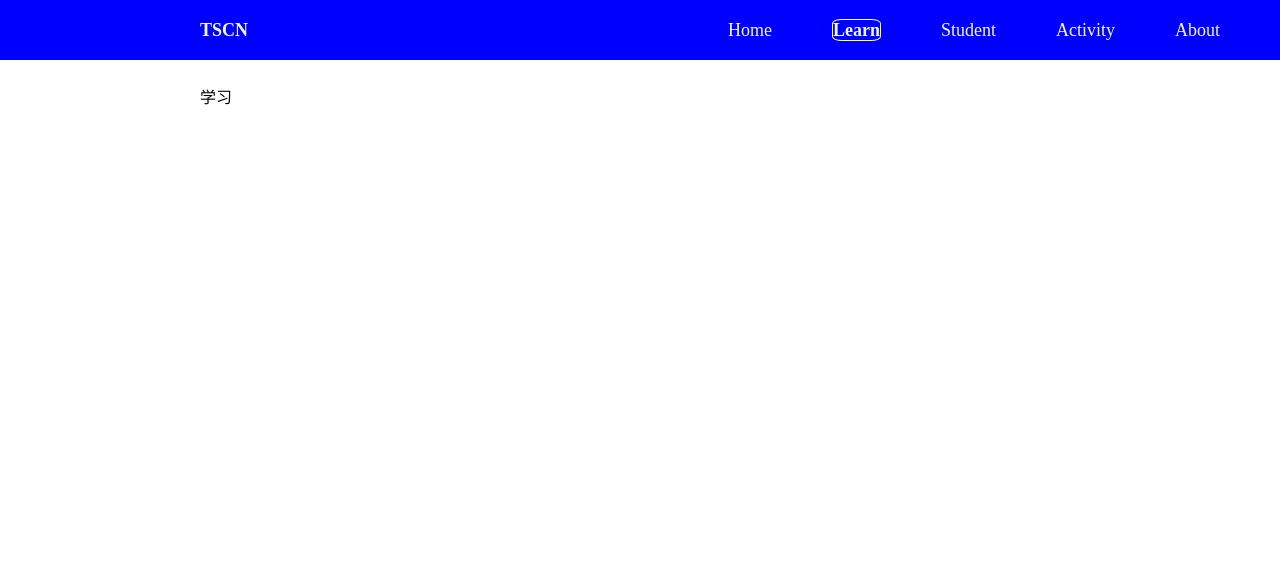
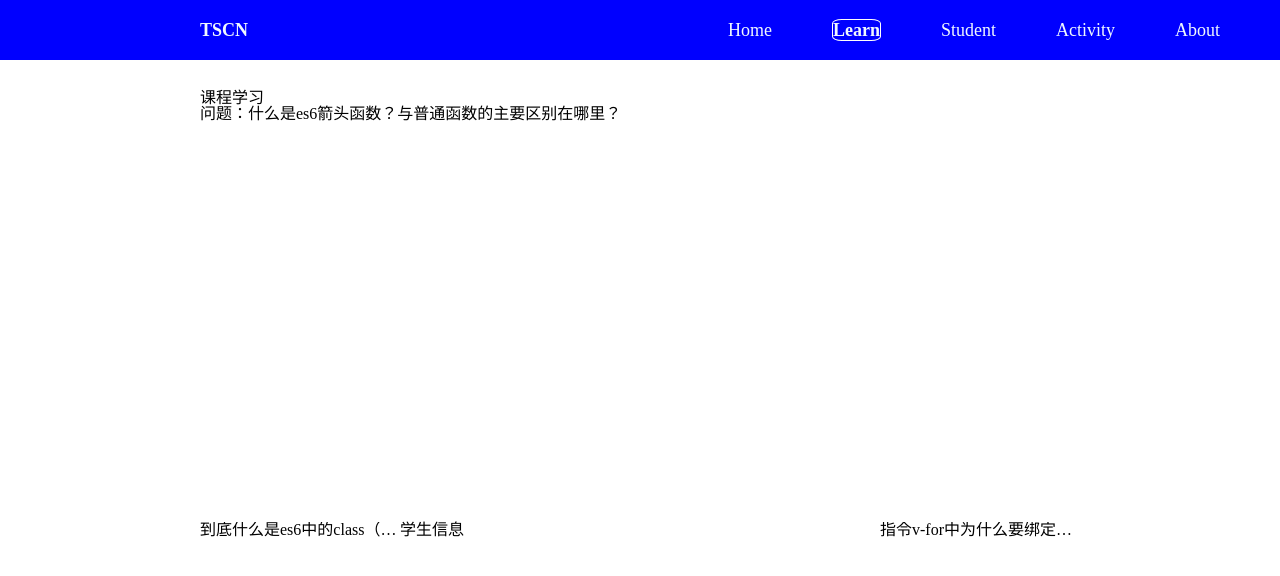
Before and after one commit to vmax-js/vue, a Vue app in the folder vue-pra/: page /learn in a window 1280 px wide. Shown: the top 576 px of the page. Built offline with nearby package versions, Linux system fonts and the light colour scheme.

Commit message:
命名视图和路由传参

```diff
--- a/vue-pra/src/App.vue
+++ b/vue-pra/src/App.vue
@@ -18,6 +18,7 @@
     <!-- 实习面试问到过 渲染不同路由的内容 -->
     <div class="content">
       <router-view></router-view>
+      <router-view name="student"></router-view>
     </div>
   </div>
 </template>
--- a/vue-pra/src/router.js
+++ b/vue-pra/src/router.js
@@ -5,14 +5,14 @@ import Home from './views/Home'
 Vue.use(VueRouter);
 
 const routes = [{
-    path:'/',
-    // 重定向
-    redirect:'/home'
-},
+        path: '/',
+        // 重定向
+        redirect: '/home'
+    },
     {
         // 根路径
         path: '/home',
-        name:'home',
+        name: 'home',
         component: Home,
         // 别名
         // alias:'/'
@@ -20,14 +20,18 @@ const routes = [{
     {
         path: '/learn',
         // 异步组件 当我们点击的时候才会去加载渲染
-        component: () => import('./views/Learn.vue')
+        // component: () => import('./views/Learn.vue')
+        components: {
+            default:()=>import('./views/Learn.vue'),
+            student: () => import('./views/Student.vue')
+        }
     }, {
         path: '/student',
         component: () => import('./views/Student')
     }, {
         path: '/activity',
         // 合并异步组件 webpack
-        component: () => import(/* webpackChunkName:'activity'*/'./views/Activity'),
+        component: () => import( /* webpackChunkName:'activity'*/ './views/Activity'),
         // 重定向和空路径不要同时写 第一种写法 将exact改为active
         // redirect:'/activity/acdemic',
 
@@ -37,10 +41,10 @@ const routes = [{
         // },
 
         // 第三种写法 函数
-        redirect:(to)=>{
+        redirect: (to) => {
             // console.log(to);
-            return{
-                name:'acdemic'
+            return {
+                name: 'acdemic'
             }
         },
         // 嵌套路由
@@ -56,7 +60,7 @@ const routes = [{
                 path: 'acdemic',
                 // 命名路由
                 name: 'acdemic',
-                component: () => import(/* webpackChunkName:'activity'*/'./views/Acdemic')
+                component: () => import( /* webpackChunkName:'activity'*/ './views/Acdemic')
             }, {
                 path: 'download',
                 name: 'download',
@@ -70,10 +74,16 @@ const routes = [{
     }, {
         path: '/about',
         component: () => import('./views/About')
-    },{
-        path:'/question/:id',
-        name:'question',
-        component:() => import('./views/Question')
+    }, {
+        path: '/question/:id',
+        name: 'question',
+        // 组件传参
+        // props: true,
+        props:(route)=>({
+            name:route.name,
+            id:route.params.id
+        }),
+        component: () => import('./views/Question')
     }
 ]
 export default new VueRouter({
--- a/vue-pra/src/views/Learn.vue
+++ b/vue-pra/src/views/Learn.vue
@@ -1,5 +1,15 @@
 <template>
     <div class="learn">
-        学习
+        课程学习
+        <base-question :id="87900901"></base-question>
     </div>
 </template>
+
+<script>
+import BaseQuestion from './Question';
+export default {
+    components:{
+        BaseQuestion
+    }
+}
+</script>
--- a/vue-pra/src/views/Question.vue
+++ b/vue-pra/src/views/Question.vue
@@ -18,6 +18,16 @@
 
 <script>
 export default {
+  props: {
+    id: {
+      type: [String, Number]
+    },
+    name:{
+        type:[String],
+        default:'question'
+
+    }
+  },
   data() {
     return {
       questionObj: []
@@ -25,6 +35,8 @@ export default {
   },
   mounted() {
     // this.getData();
+    // console.log(this.id);
+    // console.log(this.name);
   },
   computed: {
     otherQuestionList() {
@@ -50,17 +62,18 @@ export default {
   },
   methods: {
     handleClick(id) {
-      const { name } = this.$route;
+    //   const { name } = this.$route;
       this.$router.push({
-        // name: "question",
-        name,
+        name: "question",
+        // name,
         params: {
           id
         }
       });
     },
     getData() {
-      const { id } = this.$route.params;
+    //   const { id } = this.$route.params;
+    const { id } = this;
       this.$axios.get(`question/${id}`).then(res => {
         this.questionObj = res;
         //   console.log(this.questionObj);
@@ -68,12 +81,12 @@ export default {
     }
   },
   watch: {
-    $route: {
+    "$route": {
       handler() {
         this.getData();
       },
       //  立即执行
-      immediate: true
+        immediate: true
     }
   }
 };
--- a/vue-pra/src/views/Student.vue
+++ b/vue-pra/src/views/Student.vue
@@ -1,5 +1,5 @@
 <template>
     <div class="student">
-        学生
+        学生信息
     </div>
 </template>
```
Also changed, not shown: 1 other file (tests, documents, lock files or other folders).
